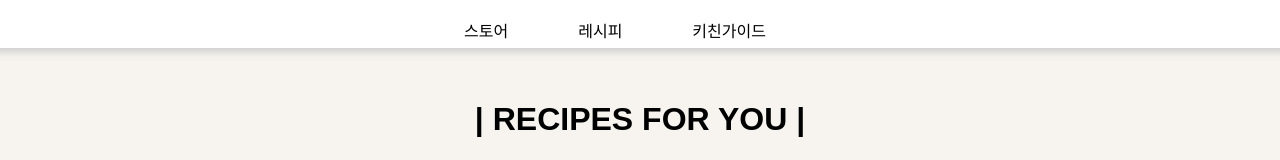
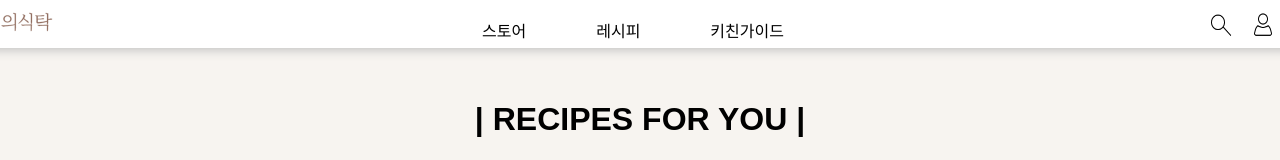
Before and after one commit to Jungeunkim-dev/EFUB_project7, a React (Create React App) app: page / in a window 1280 px wide. Shown: the top 160 px of the page. Built offline with nearby package versions, Linux system fonts and the light colour scheme.

Commit message:
위에 부분 빈틈 수정

```diff
--- a/src/App.js
+++ b/src/App.js
@@ -36,7 +36,7 @@ const Header = styled.div`
   display: flex;
   flex-direction: row;
   width:1792px;
-  justify-content: space-between;
+  justify-content: space-around;
   height:48px;
   box-shadow: 0px 2px 10px 0px silver;
   position: fixed;
@@ -92,8 +92,6 @@ const Center1 = styled.div`
   margin:0;
   padding-top:80px;
   padding-bottom: 80px;
-  padding-right: 18px;
-  padding-left: 18px;
 `
 
 const Center2 = styled.div`
```
